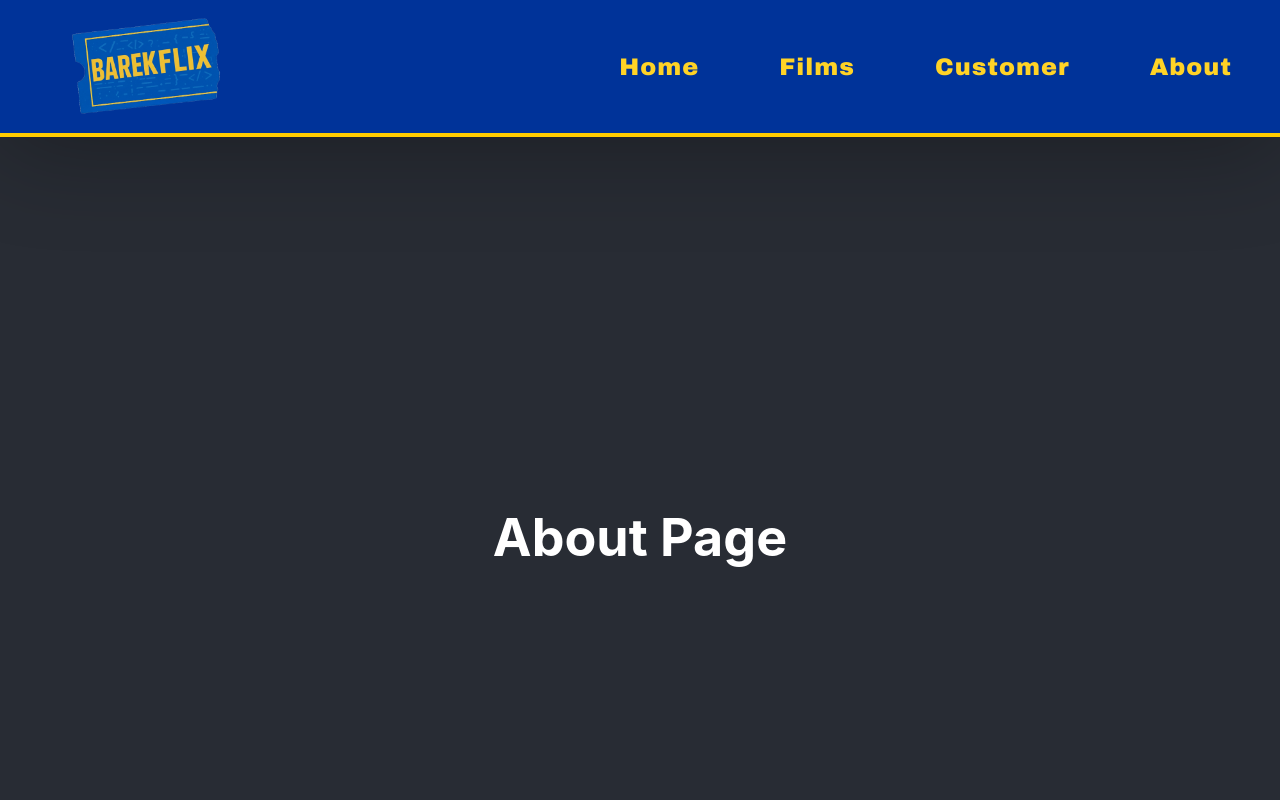
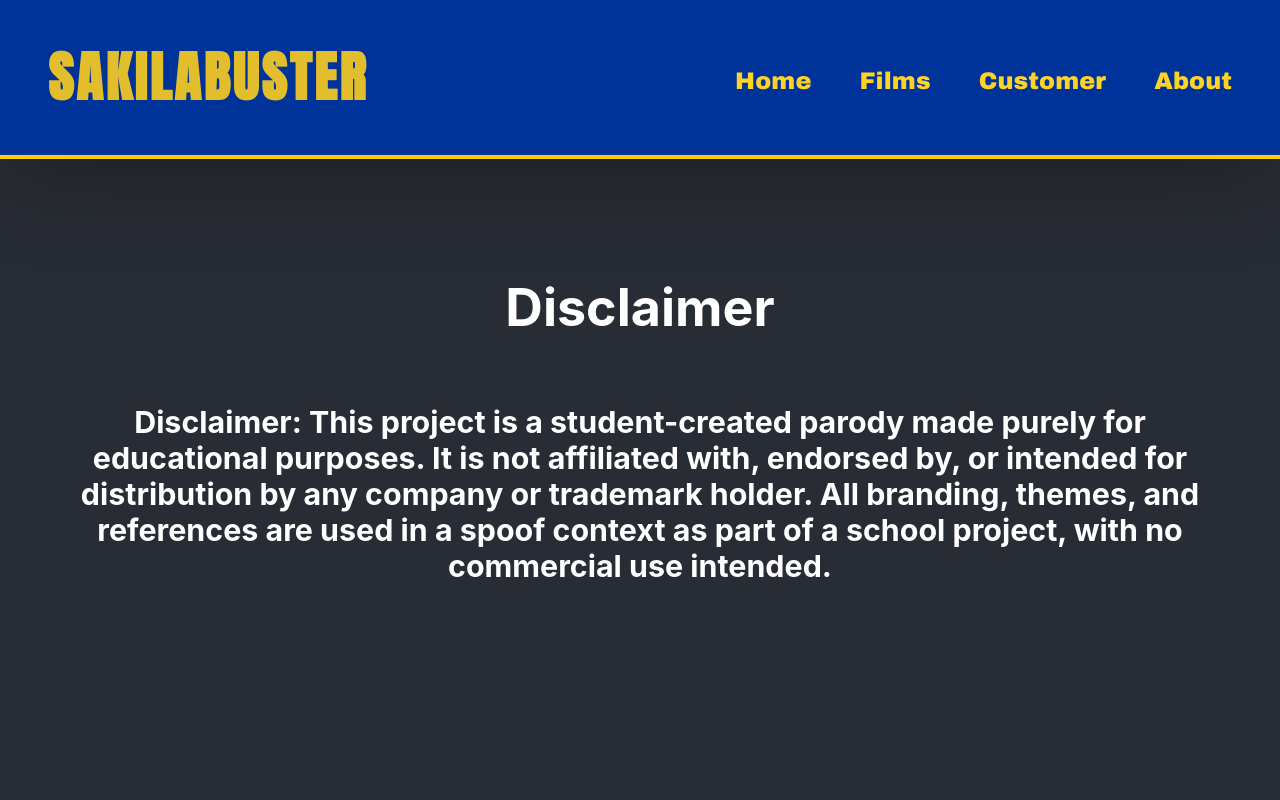
Before and after one commit to BarkStrip/film-store-frontend, a React (Create React App) app: page /about in a window 1280 px wide. Shown: the top 800 px of the page. Built offline with nearby package versions, Linux system fonts and the light colour scheme.

Commit message:
Top 5 Films implemented

```diff
--- a/package.json
+++ b/package.json
@@ -2,6 +2,7 @@
   "name": "film-store-frontend",
   "version": "0.1.0",
   "private": true,
+  "proxy": "http://localhost:3001",
   "dependencies": {
     "@testing-library/dom": "^10.4.1",
     "@testing-library/jest-dom": "^6.8.0",
@@ -36,6 +37,5 @@
       "last 1 firefox version",
       "last 1 safari version"
     ]
-  },
-  "proxy": "http://localhost:5001"
+  }
 }
--- a/src/App.css
+++ b/src/App.css
@@ -3,25 +3,25 @@
 }
 
 .App-logo {
-  height: 40vmin;
   pointer-events: none;
 }
 
 @media (prefers-reduced-motion: no-preference) {
   .App-logo {
-    animation: App-logo-spin infinite 20s linear;
+    animation: App-logo-spin infinite 5s linear;
   }
 }
 
 .App-header {
   background-color: #282c34;
-  min-height: 100vh;
+  min-height: 150vh;
   display: flex;
   flex-direction: column;
   align-items: center;
-  justify-content: center;
+  justify-content: flex-start;
   font-size: calc(10px + 2vmin);
   color: white;
+  padding-top: 2rem;
 }
 
 .App-link {
@@ -32,6 +32,7 @@
   from {
     transform: rotate(0deg);
   }
+
   to {
     transform: rotate(360deg);
   }
--- a/src/App.js
+++ b/src/App.js
@@ -9,7 +9,6 @@ import About from "./pages/About";
 function App() {
   return (
     <div className="App">
-
       <main >
         <Router>
           <Header />
--- a/src/components/Header.css
+++ b/src/components/Header.css
@@ -1,4 +1,5 @@
-/* src/components/Header.css */
+@import url('https://fonts.googleapis.com/css2?family=Anton&display=swap');
+
 .blockbusterparody-header {
     background-color: #003399;
     color: rgb(226, 190, 45);
@@ -6,8 +7,9 @@
     justify-content: space-between;
     align-items: center;
     padding: 0rem 3rem;
-    font-family: "Arial Black", Impact, sans-serif;
-    letter-spacing: 1px;
+    font-size: 1.7rem;
+    font-family: "Anton", Impact, sans-serif;
+    letter-spacing: 3px;
     box-shadow: 0 10px 100px rgba(0, 0, 0, 0.3);
     border-bottom: 4px solid #ffcc00;
 
@@ -18,9 +20,11 @@
 
 
 .nav-links a {
-    margin-left: 5rem;
+    margin-left: 3rem;
     text-decoration: none;
+    font-family: "Arial Black", Impact, sans-serif;
     font-weight: bold;
+    letter-spacing: .1px;
     font-size: 1.5rem;
     color: rgb(255, 211, 38);
     transition: color 0.2s ease-in-out;
--- a/src/components/Header.js
+++ b/src/components/Header.js
@@ -6,7 +6,7 @@ import "./Header.css";
 function Header() {
     return (
         <header className="blockbusterparody-header">
-            <img src="/logo2.png" width="200" />
+            <h1> SAKILABUSTER </h1>
             <nav className="nav-links">
                 <Link to="/">Home</Link>
                 <Link to="/films">Films</Link>
--- a/src/pages/About.js
+++ b/src/pages/About.js
@@ -1,5 +1,16 @@
 import React from "react";
+
 function About() {
-    return <h1>About Page</h1>;
+    return (
+        <div style={{ padding: "50px" }}>
+
+            <div style={{ display: "flex", alignItems: "center", justifyContent: "center", gap: "10px" }}>
+                <h1>Disclaimer</h1>
+            </div>
+
+            <h3>Disclaimer: This project is a student-created parody made purely for educational purposes. It is not affiliated with, endorsed by, or intended for distribution by any company or trademark holder. All branding, themes, and references are used in a spoof context as part of a school project, with no commercial use intended.</h3>
+        </div >
+    );
+
 }
 export default About;
--- /dev/null
+++ b/src/pages/Home.css
@@ -0,0 +1,67 @@
+@import url('https://fonts.googleapis.com/css2?family=Anton&display=swap');
+
+.top-film-title {
+    color: rgb(226, 190, 45);
+    display: flex;
+    padding: 1rem 2rem;
+    font-size: 2rem;
+    font-family: Impact, sans-serif;
+    box-shadow: 0 10px 2000px #003399;
+    border-bottom: 1px solid #ffcc00;
+}
+
+.film-grid {
+    display: grid;
+    grid-template-columns: repeat(5, 1fr);
+    /* 5 side by side */
+    gap: 10px;
+    /* space between boxes */
+    padding: 20px;
+}
+
+.film-card {
+    background: rgb(226, 190, 45);
+    border: 1px solid #ccc;
+    border-radius: 8px;
+    padding: 1px;
+    text-align: center;
+    box-shadow: 0 2px 6px rgba(0, 0, 0, 0.1);
+}
+
+.film-card {
+    position: relative;
+    text-align: center;
+}
+
+.ranking {
+    color: #003399;
+    display: center;
+    text-align: center;
+    font-size: 3rem;
+    padding: 5rem;
+    font-family: Impact, sans-serif;
+}
+
+.film-title {
+    color: #003399;
+    display: flex;
+    padding: 1rem 1rem;
+    font-size: 2rem;
+    font-family: Impact, sans-serif;
+    box-shadow: 0 20px 10px #dfb304;
+}
+
+.nav-links a {
+    margin-left: 3rem;
+    text-decoration: none;
+    font-family: "Arial Black", Impact, sans-serif;
+    font-weight: bold;
+    letter-spacing: .1px;
+    font-size: 1.5rem;
+    color: rgb(255, 211, 38);
+    transition: color 0.2s ease-in-out;
+}
+
+.nav-links a:hover {
+    color: white;
+}
--- a/src/pages/Home.js
+++ b/src/pages/Home.js
@@ -1,24 +1,68 @@
 import React, { useEffect, useState } from "react";
+import "./Home.css";
 
 function Home() {
-    const [backendMessage, setBackendMessage] = useState("");
+    const [data, setData] = useState([]);
 
     useEffect(() => {
         console.log("useEffect triggered");
 
-        fetch("/api/top-films")
+        fetch("http://localhost:3001/api/top-films")
             .then((res) => {
                 console.log("Fetch response:", res);
                 return res.json();
             })
             .then((data) => {
                 console.log("Parsed data:", data);
-                setBackendMessage(data.message);
+                setData(data);
             })
             .catch((err) => console.error("Error fetching:", err));
     }, []);
     return (
-        <h1> {backendMessage}</h1 >
+        <div><p className="top-film-title">
+            Top 5 Films:
+        </p>
+            <div className="film-grid">
+                {data.length > 0 ? (
+                    data.map((film, index) => (
+                        <div key={film.film_id} className="film-card">
+                            <h3 className="film-title">{film.title}</h3>
+                            <p1 className="ranking">{index + 1}</p1 >
+
+                        </div>
+                    ))
+                ) : (
+                    <p>Loading . . .</p>
+                )}
+            </div>
+
+
+
+
+
+
+
+            <p className="top-film-title">
+                Top 5 Films:
+            </p>
+            <div className="film-grid2">
+
+                {data.length > 0 ? (
+                    data.map((film) => (
+                        <div key={film.film_id} className="film-card">
+                            <h3>{film.title}</h3>
+                            <p>{film.description}</p>
+                            <small>
+                                {film.release_year} · {film.rating}
+                            </small>
+                        </div>
+                    ))
+                ) : (
+                    <p>Loading . . .</p>
+                )}
+            </div>
+        </div >
+
     );
 }
 export default Home;
```
Also changed, not shown: public/manifest.json.
